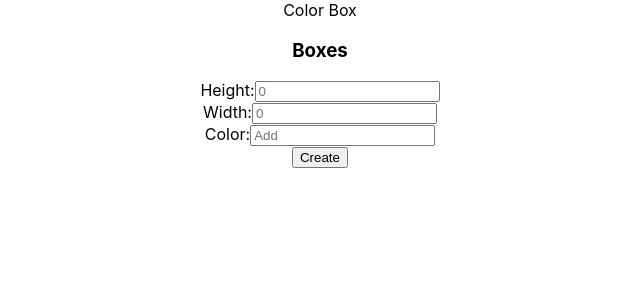
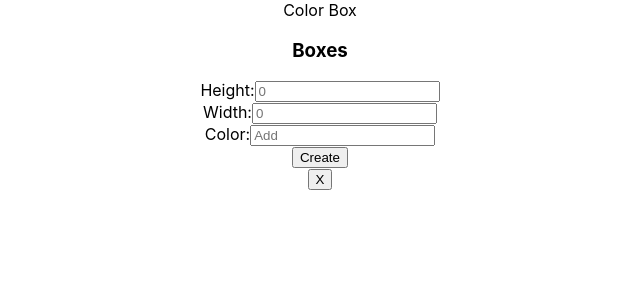
Before and after one commit to kwolosonovich/react-colorbox, a React (Create React App) app: page / in a window 1280 px wide. Shown: the top 300 px of the page, without its empty margins (320-960 px from the left). Built offline with nearby package versions, Linux system fonts and the light colour scheme.

Commit message:
troubleshooting delete functionality

```diff
--- a/src/Box.js
+++ b/src/Box.js
@@ -1,18 +1,20 @@
 import React from 'react';
 
-const Box = ({width, height, bgColor}) => {
-    // let backgroundColor = bgColor
+const Box = ({ id, width, height, bgColor, handleRemove }) => {
+  const remove = () => handleRemove(id);
+  // return color box and delete btn
   return (
     <div>
       <div
         style={{
-                    width:  `${width}em`,
+          width: `${width}em`,
           height: `${height}em`,
-                    backgroundColor: `${bgColor}`
+          backgroundColor: `${bgColor}`,
         }}
       />
+      <button onClick={remove}>X</button>
     </div>
-    )
-}
+  );
+};
 
 export default Box;
--- a/src/BoxList.js
+++ b/src/BoxList.js
@@ -21,10 +21,15 @@ const BoxList = () => {
         setBoxes(boxes => [...boxes, {...newBox, id: uuid() }])
     }
 
+    // delete box
+    const remove = (id) => {
+      setBoxes((boxes) => boxes.filter((box) => box.id !== id));
+    }
+
     return (
       <div>
         <h3>Boxes</h3>
-        <NewBoxForm addBox={addBox}/>
+        <NewBoxForm addBox={addBox} />
         <div>
           {boxes.map(({ id, height, width, bgColor }) => (
             <Box
@@ -33,6 +38,7 @@ const BoxList = () => {
               height={height}
               width={width}
               bgColor={bgColor}
+              handleRemove={remove}
             />
           ))}
         </div>
```
Lines whose indentation alone changed are shown as unchanged.
